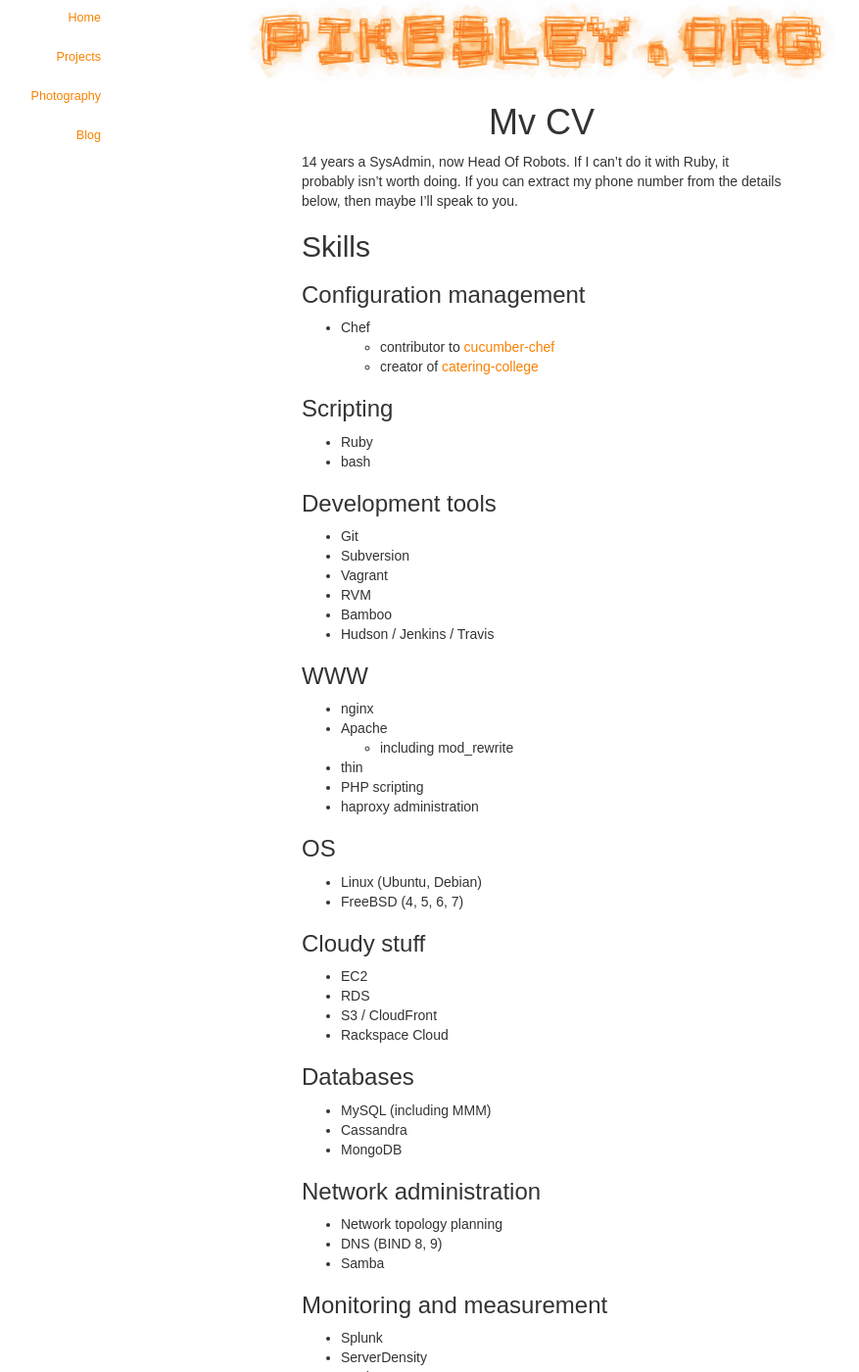
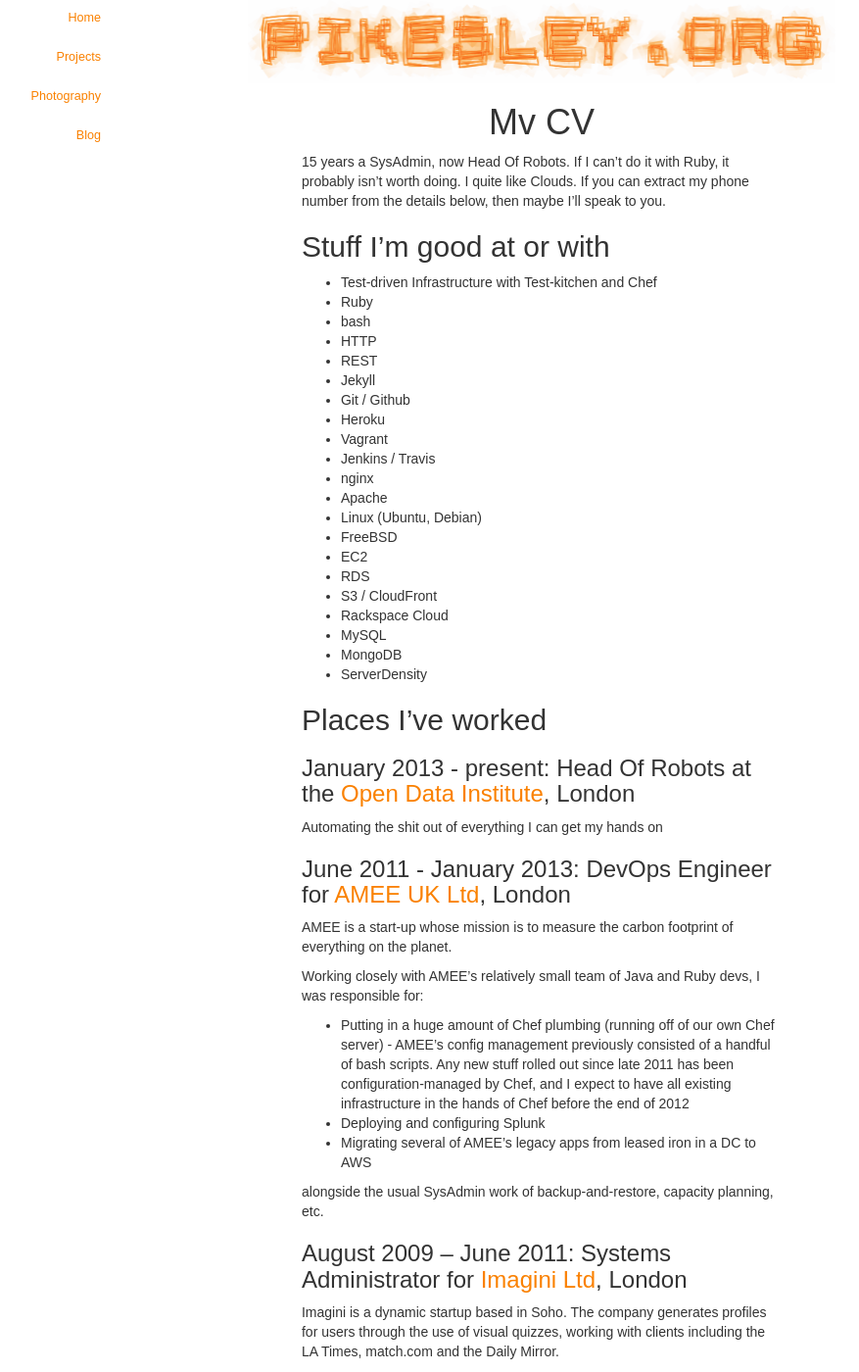
Before and after one commit to pikesley/pikesley.github.io, a Jekyll site: the page built from cv.md, in a window 1280 px wide and 1400 px high. Shown: the whole window at 98% size, without its empty margins (87-964 px from the left). Built offline with Jekyll 4.4.1, drawn with Linux system fonts in a browser that asks for light colours; nearby versions of some CDN libraries; some web fonts are replaced; some of the changed text lies outside the part shown.

Commit message:
Polish CV

```diff
--- a/cv.md
+++ b/cv.md
@@ -3,82 +3,39 @@ title: Mv CV
 layout: narrow
 ---
 
-14 years a SysAdmin, now Head Of Robots. If I can't do it with Ruby, it probably isn't worth doing. If you can extract my phone number from the details below, then maybe I'll speak to you.
+15 years a SysAdmin, now Head Of Robots. If I can't do it with Ruby, it probably isn't worth doing. I quite like Clouds. If you can extract my phone number from the details below, then maybe I'll speak to you.
 
-##Skills
+## Stuff I'm good at or with
 
-###Configuration management
-
-+ Chef
-    - contributor to [cucumber-chef](https://github.com/Atalanta/cucumber-chef)
-    - creator of [catering-college](https://github.com/pikesley/catering-college)
-
-###Scripting
-
++ Test-driven Infrastructure with Test-kitchen and Chef
 + Ruby
 + bash
-
-###Development tools
-
-+ Git
-+ Subversion
++ HTTP
+* REST
++ Jekyll
++ Git / Github
++ Heroku
 + Vagrant
-+ RVM
-+ Bamboo
-+ Hudson / Jenkins / Travis
-
-###WWW
-
++ Jenkins / Travis
 + nginx
 + Apache
-    - including mod_rewrite
-+ thin
-+ PHP scripting
-+ haproxy administration
-
-###OS
-
 + Linux (Ubuntu, Debian)
-+ FreeBSD (4, 5, 6, 7)
-
-###Cloudy stuff
-
++ FreeBSD
 + EC2
 + RDS
 + S3 / CloudFront
 + Rackspace Cloud
++ MySQL
++ MongoDB
++ ServerDensity
 
-###Databases
+## Places I've worked
 
-+ MySQL (including MMM)
-+ Cassandra
-+ MongoDB
+### January 2013 - present: Head Of Robots at the [Open Data Institute](http://theodi.org), London
 
-###Network administration
+Automating the shit out of everything I can get my hands on
 
-+ Network topology planning
-+ DNS (BIND 8, 9)
-+ Samba
-
-###Monitoring and measurement
-
-+ Splunk
-+ ServerDensity
-+ Nagios
-+ Zabbix
-
-###Backup and recovery
-
-+ Duplicity
-+ Amanda
-
-##Profile
-
-###January 2013 - present: Head Of Robots at the [Open Data Institute](http://theodi.org), London
-
-Automating the shit out of everything I can get my hands on.
-
-###June 2011 - January 2013: DevOps Engineer for [AMEE UK Ltd](http://www.amee.com), London
+### June 2011 - January 2013: DevOps Engineer for [AMEE UK Ltd](http://www.amee.com), London
 
 AMEE is a start-up whose mission is to measure the carbon footprint of everything on the planet.
 
@@ -90,7 +47,7 @@ Working closely with AMEE's relatively small team of Java and Ruby devs, I was r
 
 alongside the usual SysAdmin work of backup-and-restore, capacity planning, etc.
 
-###August 2009 – June 2011: Systems Administrator for [Imagini Ltd](http://www.visualdna.com), London
+### August 2009 – June 2011: Systems Administrator for [Imagini Ltd](http://www.visualdna.com), London
 
 Imagini is a dynamic startup based in Soho. The company generates profiles for users through the use of visual quizzes, working with clients including the LA Times, match.com and the Daily Mirror.
 
@@ -115,7 +72,7 @@ During my time at Imagini I also:
 + Substantially rewrote the ‘event-tracking and processing’ system
 + Managed a migration from hosted Exchange email to Google Mail
 
-###August 2003 – August 2009: Systems Administrator for [Rex Features Ltd](http://www.rexfeatures.com), London
+### August 2003 – August 2009: Systems Administrator for [Rex Features Ltd](http://www.rexfeatures.com), London
 
 Rex Features is Britain’s leading independent photographic press agency and picture library. Rex supplies a daily service of news, celebrity, features, and stock photos to all national newspapers, magazines, TV, web and other media in the UK and in more than 30 countries worldwide.
 
@@ -140,7 +97,7 @@ Subsequently, I was directly involved in:
 
 Rex went on to acquire another picture agency in Los Angeles, which brought about a project to integrate their image archive into Rex’s, modifying the server software to enable them to use the Rex client application, and deploying a new set of servers to support of all of this. The final setup consisted of a redundant pair of Microsoft SQL servers, a set of NetApp filers and shelves, and a group of FreeBSD servers (running apache and mod_perl) serving up three websites and a range of internal webservices, all sitting behind a pair of Alteon load-balancers.
 
-###April 2000 – July 2003: Systems Administrator for Empower Interactive Ltd, London
+### April 2000 – July 2003: Systems Administrator for Empower Interactive Ltd, London
 
 Empower Interactive was a telecoms software startup, founded in 2000 in the City of London. The company grew from an initial team of eight to a team of approximately 60 people based all over the globe.
 
```
Also changed, not shown: other parts of cv.md (+3 -6 lines).
